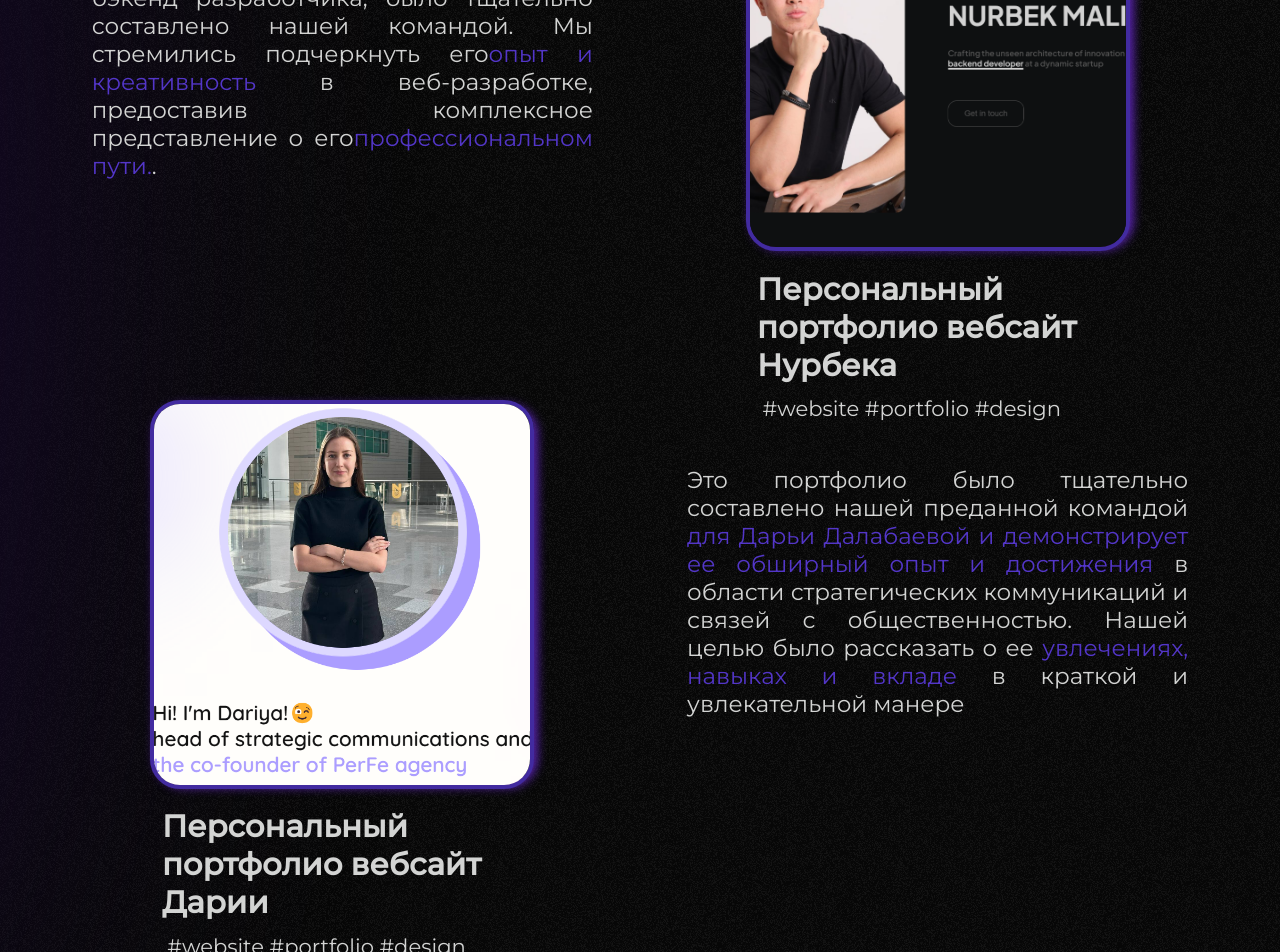
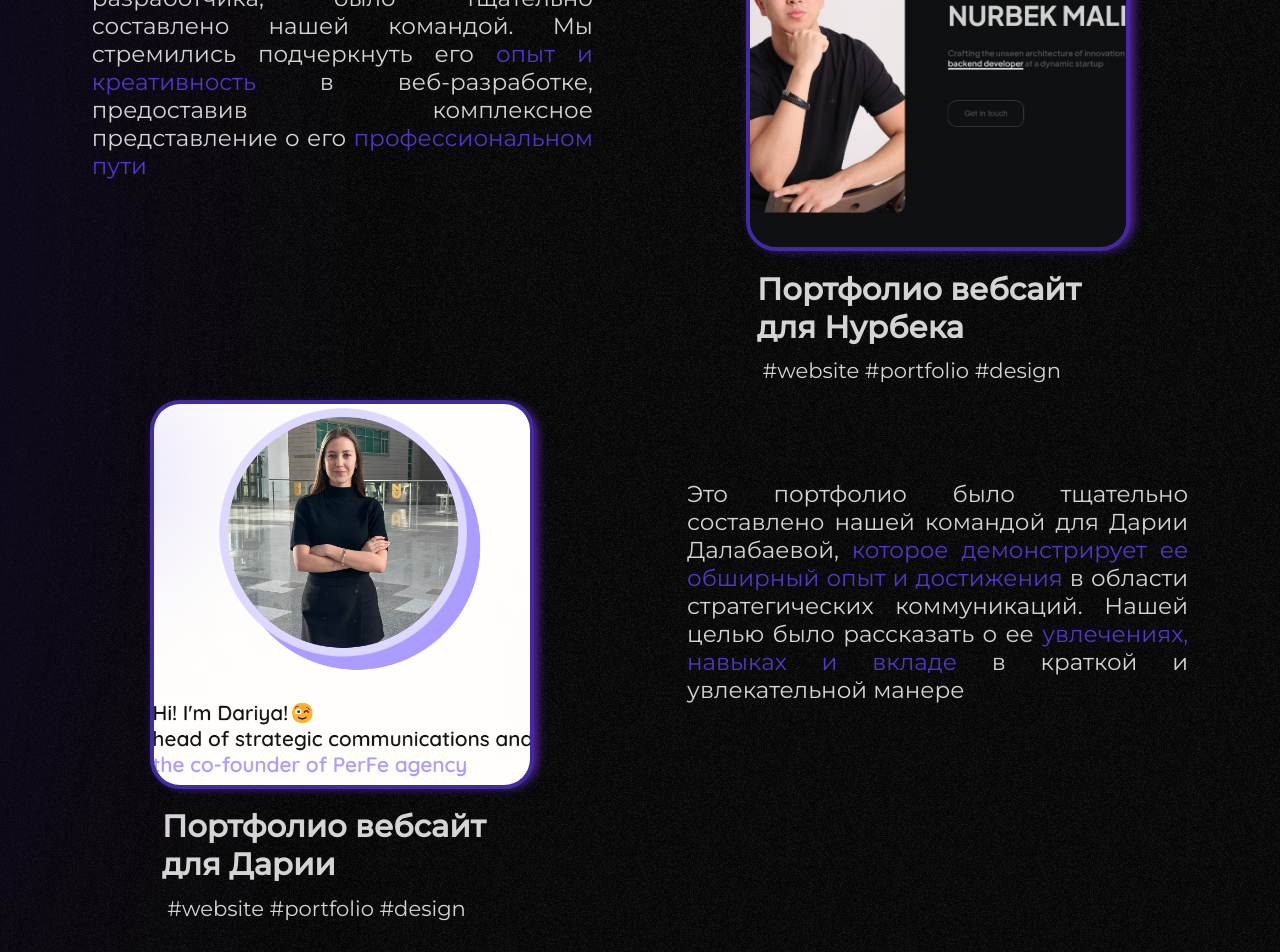
Before and after one commit to m-nurbek/PerfeWebsite, a React (Vite) app: page / in a window 1280 px wide. Shown: the part 4900-5852 px from the top of the page. Built offline with nearby package versions, Linux system fonts and the light colour scheme.

Commit message:
fixed translation and made some links in the footer as disabled

```diff
--- a/public/locales/ru/translation.json
+++ b/public/locales/ru/translation.json
@@ -24,7 +24,7 @@
     "National Bank of Republic of Kazakhstan": "Национального Банка Республики Казахстан",
     ", and displays the issued coins of the national currency of three types:": ", и отображает выпущенные в обращение монеты национальной валюты трех типов:",
     "circulation, bullion and collectible coins": "циркуляционные, инвестиционные и коллекционные монеты",
-    ". All types of coins are legal tender.": ". Все типы монет являются законным платежным средством.",
+    ". All types of coins are legal tender": ". Все типы монет являются законным платежным средством",
     "Our Team": "Наша Команда",
     "Our Projects": "Наши Проекты",
     "Dariya Dalabayeva": "Дария Далабаева",
@@ -47,11 +47,11 @@
     "Contact Us": "Свяжитесь с нами!",
     "See portfolio": "Просмотреть портфолио",
 
-    "This portfolio was meticulously crafted for Dariya Dalabayeva by our dedicated team":"Это портфолио было тщательно составлено нашей преданной командой",
-    ", showcasing her extensive experience and achievements": "для Дарьи Далабаевой и демонстрирует ее обширный опыт и достижения",
-    "in strategic communications and public relations. Our aim was to highlight her": " в области стратегических коммуникаций и связей с общественностью. Нашей целью было рассказать о ее",
+    "This portfolio was meticulously crafted for Dariya Dalabayeva by our dedicated team":"Это портфолио было тщательно составлено нашей командой для Дарии Далабаевой, ",
+    ", showcasing her extensive experience and achievements": "которое демонстрирует ее обширный опыт и достижения",
+    "in strategic communications and public relations. Our aim was to highlight her": " в области стратегических коммуникаций. Нашей целью было рассказать о ее",
     "passion, skills, and contributions": "увлечениях, навыках и вкладе",
-    "in a concise and engaging manner.": "в краткой и увлекательной манере",
+    "in a concise and engaging manner": "в краткой и увлекательной манере",
 
     "website": "вебсайт",
     "portfolio": "портфолио",
@@ -59,13 +59,13 @@
 
     "This portfolio, showcasing the": "Это портфолио, демонстрирующее",
     "skills and projects": "навыки и проекты",
-    "of Nurbek Malikov, a backend developer, was diligently put together by our team. We aimed to highlight his": "Нурбека Маликова, бэкенд разработчика, было тщательно составлено нашей командой. Мы стремились подчеркнуть его",
+    "of Nurbek Malikov, a backend developer, was diligently put together by our team. We aimed to highlight his ": "Нурбека, бэкенд разработчика, было тщательно составлено нашей командой. Мы стремились подчеркнуть его ",
     "experience and creativity": "опыт и креативность",
-    "professional journey": "профессиональном пути.",
-    "in web development, providing a comprehensive view of his": "в веб-разработке, предоставив комплексное представление о его",
+    "professional journey": "профессиональном пути",
+    "in web development, providing a comprehensive view of his ": "в веб-разработке, предоставив комплексное представление о его ",
 
-    "Personal Portfolio Website for Dariya": "Персональный портфолио вебсайт Дарии",
-    "Personal Portfolio Website for Nurbek": "Персональный портфолио вебсайт Нурбека",
+    "Personal Portfolio Website for Dariya": "Портфолио вебсайт для Дарии",
+    "Personal Portfolio Website for Nurbek": "Портфолио вебсайт для Нурбека",
 
     "This portfolio, showcasing the skills and projects of Nurbek Malikov, a backend developer, was diligently put together by our team. We aimed to highlight his experience and creativity in web development, providing a comprehensive view of his professional journey.\nThis portfolio, showcasing the skills and projects of Nurbek Malikov, a backend developer, was diligently put together by our team. We aimed to highlight his experience and creativity in web development, providing a comprehensive view of his professional journey.\n": "\n",
 
--- a/src/assets/css/style.scss
+++ b/src/assets/css/style.scss
@@ -146,6 +146,11 @@ a {
             transform: scaleX(1);
         }
     }
+}
+
+a.disabled {
+    pointer-events: none;
+    color: #636363;
 }
 
 nav {
--- a/src/components/Footer.tsx
+++ b/src/components/Footer.tsx
@@ -1,10 +1,17 @@
 import InstagramSVG from "../assets/svg/InstagramSVG";
-// import TelegramSVG from "../assets/svg/TelegramSVG";
-// import WhatsappSVG from "../assets/svg/WhatsappSVG";
+import TelegramSVG from "../assets/svg/TelegramSVG";
+import WhatsappSVG from "../assets/svg/WhatsappSVG";
 import { useTranslation } from 'react-i18next';
 
 function Footer() {
   const { t } = useTranslation();
+
+  const handleClick = (event: React.MouseEvent<HTMLAnchorElement, MouseEvent>) => {
+    if (event.currentTarget.classList.contains('disabled')) {
+      event.preventDefault();
+    }
+  };
+
   return (
     <>
       <footer id="footer">
@@ -23,8 +30,8 @@ function Footer() {
           <h1></h1>
           <ul className="social_links">
             <li><a href="https://www.instagram.com/perfe_agency"><InstagramSVG /> Instagram</a></li>
-            {/* <li><a href=""><WhatsappSVG /> WhatsApp</a></li>
-            <li><a href=""><TelegramSVG /> Telegram</a></li> */}
+            <li><a href="" className="disabled" onClick={handleClick}><WhatsappSVG /> WhatsApp</a></li>
+            <li><a href="" className="disabled" onClick={handleClick}><TelegramSVG /> Telegram</a></li>
           </ul>
         </div>
       </footer>
--- a/src/components/NotTypical.tsx
+++ b/src/components/NotTypical.tsx
@@ -32,7 +32,7 @@ export default function NotTypical() {
             <>
                 <h1>{t('Not your typical web agency')}</h1>
                 <p>{t('PerFe is an')} <span>{t('operative and efficient')}</span> {t('web development agency where each project becomes a unique work of art. We specialise in modern and concise web solutions, where style meets functionality')}</p>
-                <a href="#services">{t('View services')}<span>→</span></a>
+                <a href="#services">{t('View services')} <span>→</span></a>
             </>
         </div>
     </div>
--- a/src/components/Projects.tsx
+++ b/src/components/Projects.tsx
@@ -59,13 +59,13 @@ function Projects() {
                         />
                     </div>
                     <div className="description rightImage">
-                        {t('The app is the catalogue of the coins of Republic of Kazakhstan. It was designed and created for the')} <span>{t('National Bank of Republic of Kazakhstan')}</span>{t(', and displays the issued coins of the national currency of three types:')} <span>{t('circulation, bullion and collectible coins')}</span>{t('. All types of coins are legal tender.')}
+                        {t('The app is the catalogue of the coins of Republic of Kazakhstan. It was designed and created for the')} <span>{t('National Bank of Republic of Kazakhstan')}</span>{t(', and displays the issued coins of the national currency of three types:')} <span>{t('circulation, bullion and collectible coins')}</span>{t('. All types of coins are legal tender')}
                     </div>
                 </div>
 
                 <div className="projectWrapper" ref={ref2}>
                     <div className="description leftImage">
-                        {t('This portfolio, showcasing the')} <span>{t('skills and projects')}</span> {t('of Nurbek Malikov, a backend developer, was diligently put together by our team. We aimed to highlight his')}<span>{t('experience and creativity')}</span> {t('in web development, providing a comprehensive view of his')}<span>{t('professional journey')}</span>.
+                        {t('This portfolio, showcasing the')} <span>{t('skills and projects')}</span> {t('of Nurbek Malikov, a backend developer, was diligently put together by our team. We aimed to highlight his ')}<span>{t('experience and creativity')}</span> {t('in web development, providing a comprehensive view of his ')}<span>{t('professional journey')}</span>
                     </div>
                     <div className="rightImage">
                         <GalleryItem
@@ -85,7 +85,7 @@ function Projects() {
                         />
                     </div>
                     <div className="description rightImage">
-                        {t('This portfolio was meticulously crafted for Dariya Dalabayeva by our dedicated team')} <span>{t(', showcasing her extensive experience and achievements')}</span> {t('in strategic communications and public relations. Our aim was to highlight her')} <span>{t('passion, skills, and contributions')}</span> {t('in a concise and engaging manner.')}
+                        {t('This portfolio was meticulously crafted for Dariya Dalabayeva by our dedicated team')} <span>{t(', showcasing her extensive experience and achievements')}</span> {t('in strategic communications and public relations. Our aim was to highlight her')} <span>{t('passion, skills, and contributions')}</span> {t('in a concise and engaging manner')}
                     </div>
                 </div>
 
```
Also changed, not shown: public/locales/en/translation.json (+4 -4 lines), 31 other files (tests, documents, lock files or other folders).
